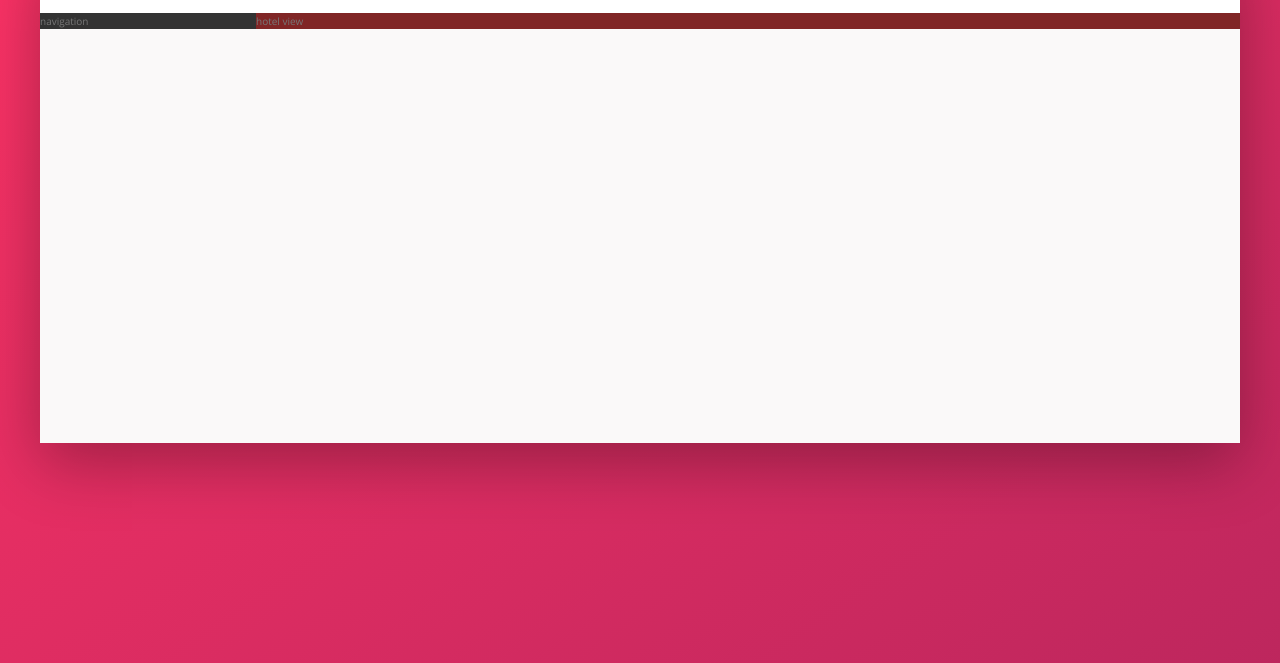
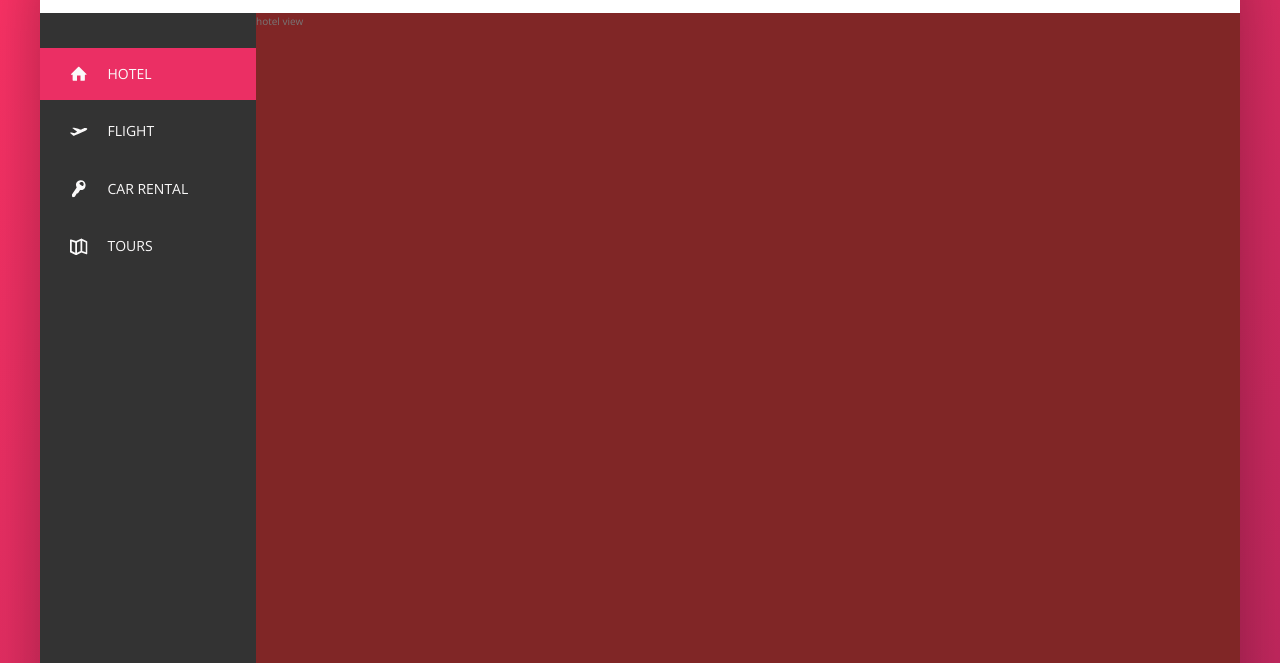
Before and after one commit to z3shan7/Trillo, a website: page index.html in a window 1280 px wide. Shown: the part 137-800 px from the top of the page. Drawn offline with nearby package versions, Linux system fonts and the light colour scheme.

Commit message:
sidebar completed

```diff
--- a/index.html
+++ b/index.html
@@ -48,7 +48,44 @@
         </header>
         <div class="content">
             <nav class="sidebar">
-                navigation
+                <ul class="side-nav">
+                    <li class="side-nav__item side-nav__item--active">
+                        <a href="#" class="side-nav__link">
+                            <svg class="side-nav__icon">
+                                <use xlink:href="img/sprite.svg#icon-home"></use>
+                            </svg>
+                            <span>Hotel</span>
+                        </a>
+                    </li>
+                    <li class="side-nav__item">
+                        <a href="#" class="side-nav__link">
+                            <svg class="side-nav__icon">
+                                <use xlink:href="img/sprite.svg#icon-aircraft-take-off"></use>
+                            </svg>
+                            <span>Flight</span>
+                        </a>
+                    </li>
+                    <li class="side-nav__item">
+                        <a href="#" class="side-nav__link">
+                            <svg class="side-nav__icon">
+                                <use xlink:href="img/sprite.svg#icon-key"></use>
+                            </svg>
+                            <span>Car rental</span>
+                        </a>
+                    </li>
+                    <li class="side-nav__item">
+                        <a href="#" class="side-nav__link">
+                            <svg class="side-nav__icon">
+                                <use xlink:href="img/sprite.svg#icon-map"></use>
+                            </svg>
+                            <span>Tours</span>
+                        </a>
+                    </li>
+                </ul>
+
+                <div class="legal">
+                    &copy; 2017 by trillo. All rights reserved.
+                </div>
             </nav>
             <main class="hotel-view">
                 hotel view
--- a/sass/components.scss
+++ b/sass/components.scss
@@ -127,7 +127,118 @@
 }
 
 ////////////////////////////////////////
-// user navigation
+// SIDE NAVIGATION
+.side-nav {
+    font-size: 1.4rem;
+    list-style: none;
+    margin-top: 3.5rem;
+
+    // @media only screen and (max-width: $bp-medium) {
+    //     display: flex;
+    //     margin: 0;
+    // }
+
+    &__item {
+        position: relative;
+
+        &:not(:last-child) {
+            margin-bottom: .5rem;
+
+            @media only screen and (max-width: $bp-medium) {
+                margin: 0;
+            }
+        }
+
+        // @media only screen and (max-width: $bp-medium) {
+        //     flex: 1;
+        // }
+    }
+
+    &__item::before {
+        content: "";
+        position: absolute;
+        top: 0;
+        left: 0;
+        height: 100%;
+        width: 3px;
+        background-color: var(--color-primary);
+        transform: scaleY(0);
+        transition: transform .2s,
+            width .4s cubic-bezier(1, 0, 0, 1) .2s,
+            background-color .1s;
+    }
+
+    &__item:hover::before,
+    &__item--active::before {
+        transform: scaleY(1);
+        width: 100%;
+    }
+
+    &__item:active::before {
+        background-color: var(--color-primary-light);
+    }
+
+    &__link:link,
+    &__link:visited {
+        color: var(--color-grey-light-1);
+        text-decoration: none;
+        text-transform: uppercase;
+        display: block;
+        padding: 1.5rem 3rem;
+        position: relative;
+        z-index: 10;
+
+        display: flex;
+        align-items: center;
+
+        // @media only screen and (max-width: $bp-medium) {
+        //     justify-content: center;
+        //     padding: 2rem;
+        // }
+
+        // @media only screen and (max-width: $bp-small) {
+        //     flex-direction: column;
+        //     padding: 1.5rem .5rem;
+        // }
+    }
+
+    &__icon {
+        width: 1.75rem;
+        height: 1.75rem;
+        margin-right: 2rem;
+        fill: currentColor;
+
+        // @media only screen and (max-width: $bp-small) {
+        //     margin-right: 0;
+        //     margin-bottom: .7rem;
+        //     width: 1.5rem;
+        //     height: 1.5rem;
+        // }
+    }
+}
 
 
-//
+////////////////////////////////////////
+// LEGAL TEXT
+.legal {
+    font-size: 1.2rem;
+    color: var(--color-grey-light-4);
+    text-align: center;
+    padding: 2.5rem;
+
+    // @media only screen and (max-width: $bp-medium) {
+    //     display: none;
+    // }
+}
+
+
+// ////////////////////////////////////////
+// // GALLERY
+// .gallery {
+//     display: flex;
+
+//     &__photo {
+//         width: 100%;
+//         display: block;
+//     }
+// }
--- a/sass/layout.scss
+++ b/sass/layout.scss
@@ -26,10 +26,15 @@
     background-color: var(--color-grey-dark-1);
 
     flex: 0 0 18%;
+
+    display: flex;
+    flex-direction: column;
+    justify-content: space-between;
 }
 
 .hotel-view {
     background-color: rgb(128, 38, 38);
 
     flex: 1;
+    height: 80rem;
 }
```
Also changed, not shown: css/style.css.
